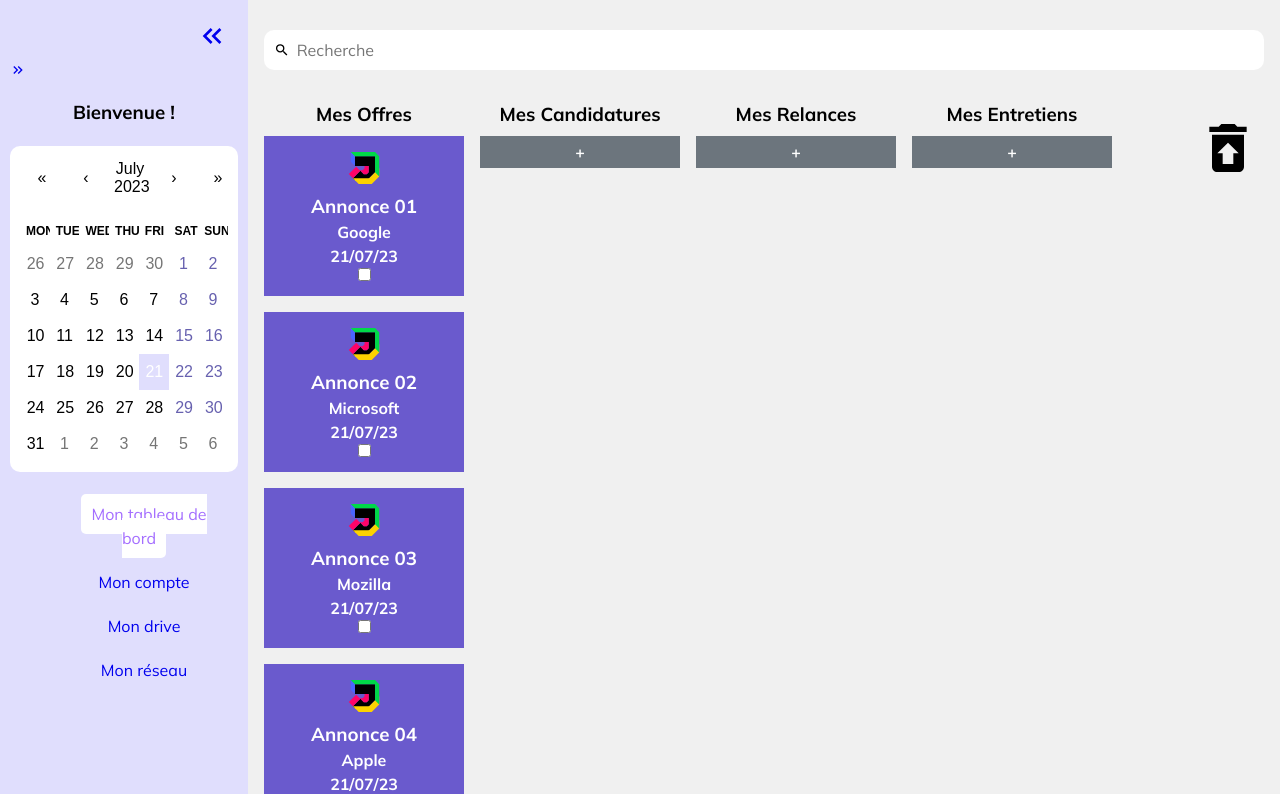
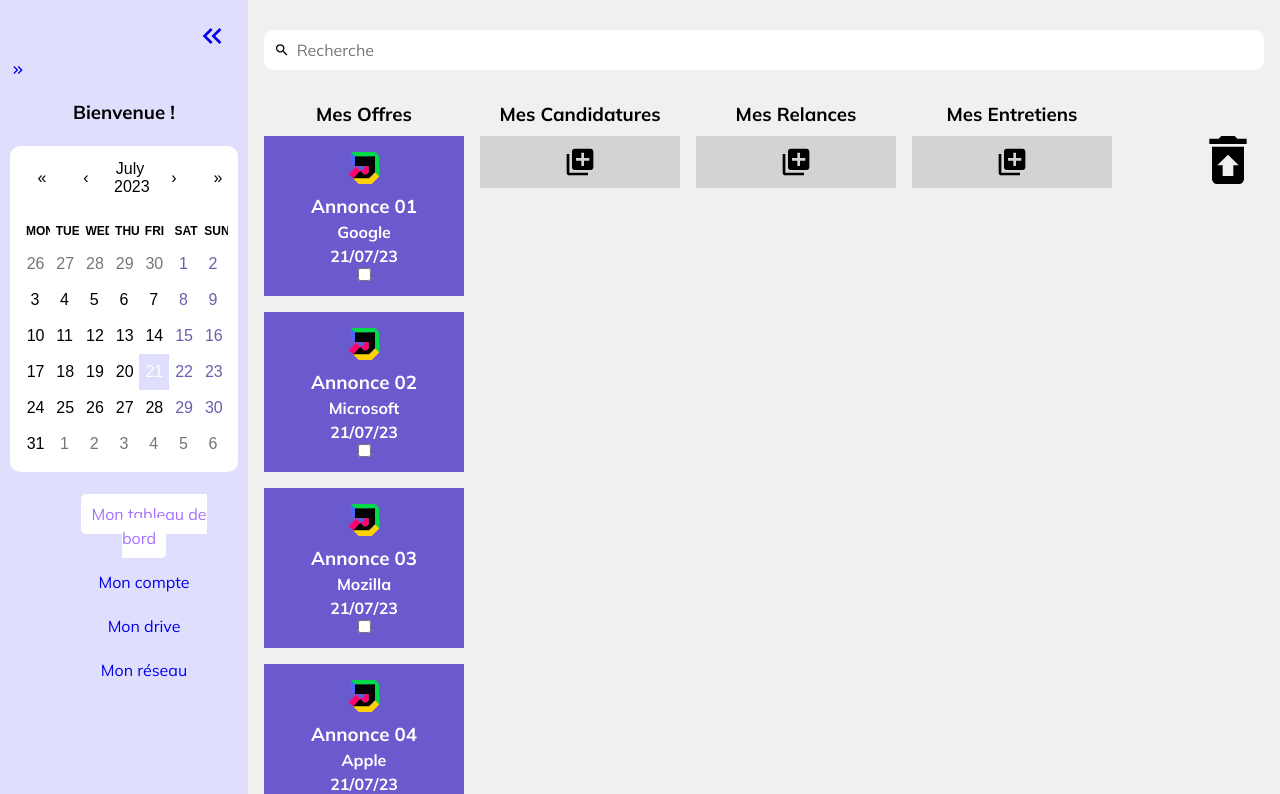
Before and after one commit to chrisberlant/jobmemo-front, a React (Vite) app: page /dashboard in a window 1280 px wide. Shown: the top 794 px of the page. Built offline with nearby package versions, Linux system fonts and the light colour scheme.

Commit message:
addition links to CardForm component

```diff
--- a/src/Router.tsx
+++ b/src/Router.tsx
@@ -82,7 +82,7 @@ export const router = createBrowserRouter([
     element: <Card />,
   },
   {
-    path: '/cards/addCard/:id',
+    path: '/addCard/:id',
     element: <CardForm />,
   },
 ]);
--- a/src/components/CardForm/CardForm.tsx
+++ b/src/components/CardForm/CardForm.tsx
@@ -1,9 +1,12 @@
+import { useParams } from 'react-router-dom';
 import './CardForm.scss';
 
 function CardForm() {
+  const { id } = useParams();
+  console.log(id);
   return (
     <div className="CardForm">
-      <h1>Hello CardForm</h1>
+      <h1>Hello CardForm {id}</h1>
     </div>
   );
 }
--- a/src/components/Column/Column.scss
+++ b/src/components/Column/Column.scss
@@ -22,7 +22,19 @@
 
   .icon-recycle-bin {
     width: 64px;
-    margin: 8px auto;
+    margin: 20px auto;
     cursor: pointer;
   }
+
+  .add-card {
+    background: lightgray;
+    width: 100%;
+    height: 52px;
+    display: grid;
+    place-items: center;
+
+    .icon-add-card {
+      width: 32px;
+    }
+  }
 }
--- a/src/components/Column/Column.tsx
+++ b/src/components/Column/Column.tsx
@@ -2,7 +2,8 @@ import { Droppable } from 'react-beautiful-dnd';
 import { Link } from 'react-router-dom';
 import Card from '../Card/Card';
 import CardButton from '../CardButton/CardButton';
-import recycleBinIcon from '../../assets/icons/recycle-bin.svg';
+import recycleBinIcon from '../../assets/icons/icon-recycle-bin.svg';
+import addCardIcon from '../../assets/icons/icon-add-card.svg';
 import './Column.scss';
 
 interface ColumnProps {
@@ -10,6 +11,8 @@ interface ColumnProps {
   column: {
     color: string;
     className: string;
+    name: string;
+    id: number;
     items?: Array<{ id: React.Key }>;
   };
 }
@@ -27,6 +30,9 @@ function Column({ droppableId, column }: ColumnProps) {
   return (
     <Droppable droppableId={droppableId} key={droppableId}>
       {(provided, snapshot) => {
+
+        const route = `/addCard/${column.id}`;
+
         return (
           <div
             {...provided.droppableProps}
@@ -51,7 +57,18 @@ function Column({ droppableId, column }: ColumnProps) {
                 />
               </Link>
             )}
-            {isNotRecycleBin && <CardButton />}
+            {isNotRecycleBin && (
+              <Link to={route}>
+                <div className="add-card">
+                  <img
+                    src={addCardIcon}
+                    alt="icon-add-card"
+                    className="icon-add-card"
+                  />
+                </div>
+              </Link>
+            )}
+            {/* {isNotRecycleBin && <CardButton />} */}
             {/* <CardButton /> */}
           </div>
         );
--- a/src/components/Columns/Columns.tsx
+++ b/src/components/Columns/Columns.tsx
@@ -106,7 +106,11 @@ function Columns() {
       <div className="columns">
         {Object.entries(columns).map(([columnId, column]) => {
           return (
-            <div key={columnId} className={`column ${column.className}`}>
+            <div
+              key={columnId}
+              id={columnId}
+              className={`column ${column.className} `}
+            >
               <h3>{column.name}</h3>
               <div>
                 <Column droppableId={columnId} key={columnId} column={column} />
--- a/src/fakeDatas/fakeDatas.js
+++ b/src/fakeDatas/fakeDatas.js
@@ -45,30 +45,35 @@ const fakeItems = [
 
 export const status = {
   [uuid()]: {
+    id: 0,
     name: 'Mes Offres',
     color: '#eee',
     items: fakeItems,
     className: 'offers',
   },
   [uuid()]: {
+    id: 1,
     name: 'Mes Candidatures',
     color: '#eee',
     items: [],
     className: 'applications',
   },
   [uuid()]: {
+    id: 2,
     name: 'Mes Relances',
     color: '#eee',
     items: [],
     className: 'relaunch',
   },
   [uuid()]: {
+    id: 3,
     name: 'Mes Entretiens',
     color: '#eee',
     items: [],
     className: 'interview',
   },
   [uuid()]: {
+    id: 4,
     name: '',
     color: '#eee',
     items: [],
```
Also changed, not shown: src/assets/icons/icon-add-card.svg (added), src/assets/icons/icon-recycle-bin.svg (renamed from src/assets/icons/recycle-bin.svg).
